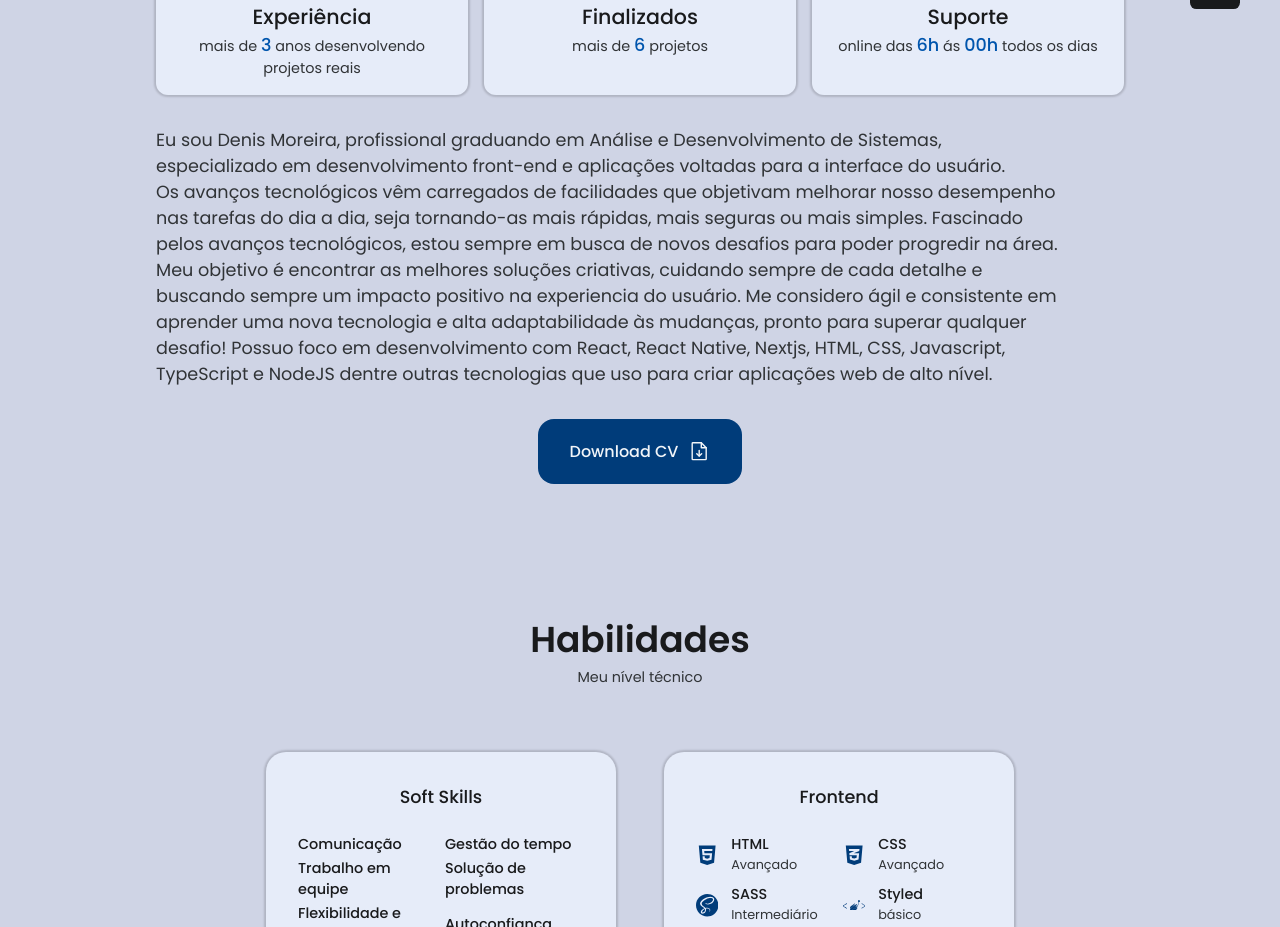
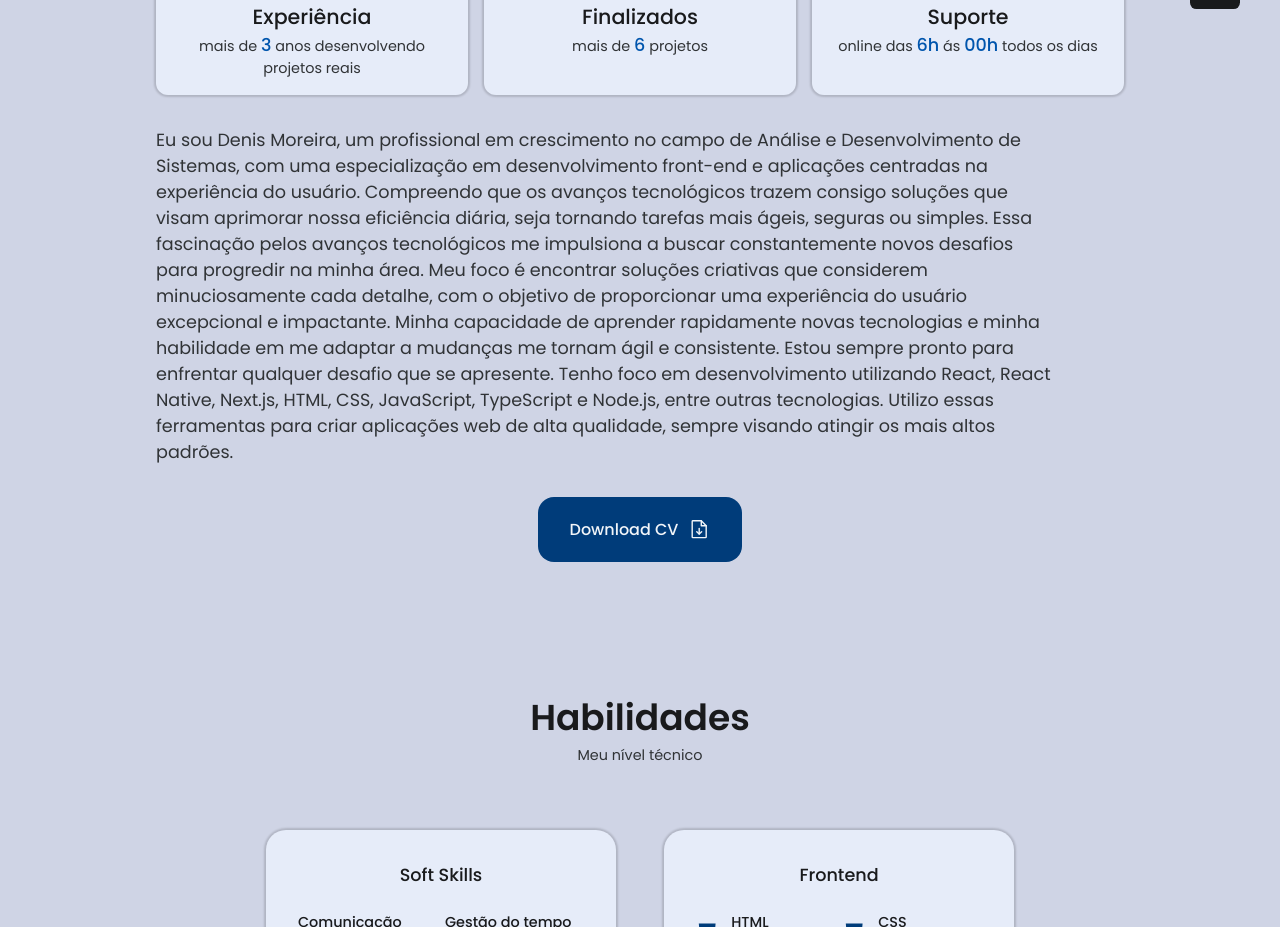
Before and after one commit to Denis-moreira98/denis-moreira-portfolio, a React (Vite) app: page / in a window 1280 px wide. Shown: the part 951-1878 px from the top of the page. Built offline with nearby package versions, Linux system fonts and the light colour scheme.

Commit message:
feat: alterações

```diff
--- a/src/components/ScrollUp/index.tsx
+++ b/src/components/ScrollUp/index.tsx
@@ -1,5 +1,5 @@
-import { ArrowFatLineUp } from '@phosphor-icons/react'
-import { StyledScrollUp } from './styles'
+import { ArrowFatLineUp } from "@phosphor-icons/react";
+import { StyledScrollUp } from "./styles";
 
 export function ScrollUp() {
    window.addEventListener("scroll", () => {
@@ -16,5 +16,5 @@ export function ScrollUp() {
       <StyledScrollUp href="#" className="scrollup">
          <ArrowFatLineUp />
       </StyledScrollUp>
-  )
+   );
 }
--- a/src/components/ScrollUp/styles.ts
+++ b/src/components/ScrollUp/styles.ts
@@ -7,11 +7,11 @@ export const StyledScrollUp = styled.a`
    position: fixed;
    right: 2.5rem;
    bottom: -20%;
-  background-color: ${({theme}) => theme.colors.title};
+   background-color: ${({ theme }) => theme.colors.title};
    padding: 0.5rem 0.8rem;
    border-radius: 0.4rem;
    z-index: var(--z-tooltip);
-  transition: all .4s;
+   transition: all 0.4s;
    cursor: pointer;
 
    &.show {
@@ -19,12 +19,13 @@ export const StyledScrollUp = styled.a`
    }
 
    &:hover {
-    background-color: ${({theme}) => theme.effects.hoverLight(theme.colors.title)};
+      background-color: ${({ theme }) =>
+         theme.effects.hoverLight(theme.colors.title)};
    }
 
    svg {
       font-size: 1.5rem;
-    color: ${({theme}) => theme.colors.textContrast};
+      color: ${({ theme }) => theme.colors.textContrast};
    }
 
    /*=== Breakpoints ===*/
--- a/src/views/About/index.tsx
+++ b/src/views/About/index.tsx
@@ -3,7 +3,7 @@ import { FileArrowDown } from "phosphor-react";
 import { Button } from "../../components/Button";
 import { AboutInfo } from "./Info";
 
-//import cv from "../../assets/denismoreira.pdf";
+// import CV from "../../assets/cv-denis-moreira.pdf";
 
 import { StyledAbout } from "./styles";
 
@@ -18,23 +18,26 @@ export function About() {
                <AboutInfo />
 
                <p>
-                  Eu sou Denis Moreira, profissional graduando em Análise e
-                  Desenvolvimento de Sistemas, especializado em desenvolvimento
-                  front-end e aplicações voltadas para a interface do usuário.
-                  <br />
-                  Os avanços tecnológicos vêm carregados de facilidades que
-                  objetivam melhorar nosso desempenho nas tarefas do dia a dia,
-                  seja tornando-as mais rápidas, mais seguras ou mais simples.
-                  Fascinado pelos avanços tecnológicos, estou sempre em busca de
-                  novos desafios para poder progredir na área. Meu objetivo é
-                  encontrar as melhores soluções criativas, cuidando sempre de
-                  cada detalhe e buscando sempre um impacto positivo na
-                  experiencia do usuário. Me considero ágil e consistente em
-                  aprender uma nova tecnologia e alta adaptabilidade às
-                  mudanças, pronto para superar qualquer desafio! Possuo foco em
-                  desenvolvimento com React, React Native, Nextjs, HTML, CSS,
-                  Javascript, TypeScript e NodeJS dentre outras tecnologias que
-                  uso para criar aplicações web de alto nível.
+                  Eu sou Denis Moreira, um profissional em crescimento no campo
+                  de Análise e Desenvolvimento de Sistemas, com uma
+                  especialização em desenvolvimento front-end e aplicações
+                  centradas na experiência do usuário. Compreendo que os avanços
+                  tecnológicos trazem consigo soluções que visam aprimorar nossa
+                  eficiência diária, seja tornando tarefas mais ágeis, seguras
+                  ou simples. Essa fascinação pelos avanços tecnológicos me
+                  impulsiona a buscar constantemente novos desafios para
+                  progredir na minha área. Meu foco é encontrar soluções
+                  criativas que considerem minuciosamente cada detalhe, com o
+                  objetivo de proporcionar uma experiência do usuário
+                  excepcional e impactante. Minha capacidade de aprender
+                  rapidamente novas tecnologias e minha habilidade em me adaptar
+                  a mudanças me tornam ágil e consistente. Estou sempre pronto
+                  para enfrentar qualquer desafio que se apresente. Tenho foco
+                  em desenvolvimento utilizando React, React Native, Next.js,
+                  HTML, CSS, JavaScript, TypeScript e Node.js, entre outras
+                  tecnologias. Utilizo essas ferramentas para criar aplicações
+                  web de alta qualidade, sempre visando atingir os mais altos
+                  padrões.
                </p>
                <div className="div_button">
                   <Button icon={<FileArrowDown />}>
```
Also changed, not shown: 2 other files (tests, documents, lock files or other folders). Lines whose indentation alone changed are shown as unchanged.
